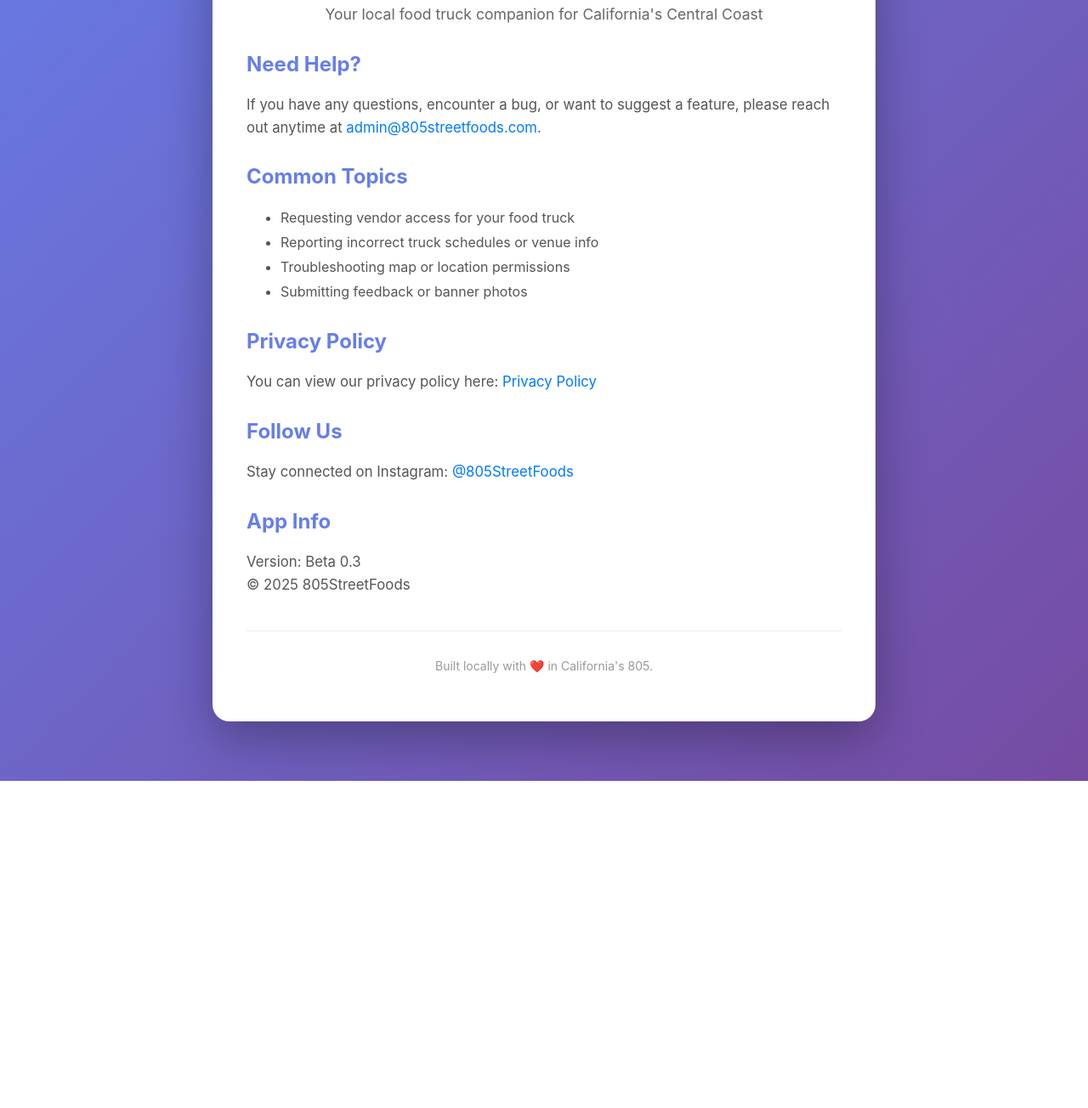
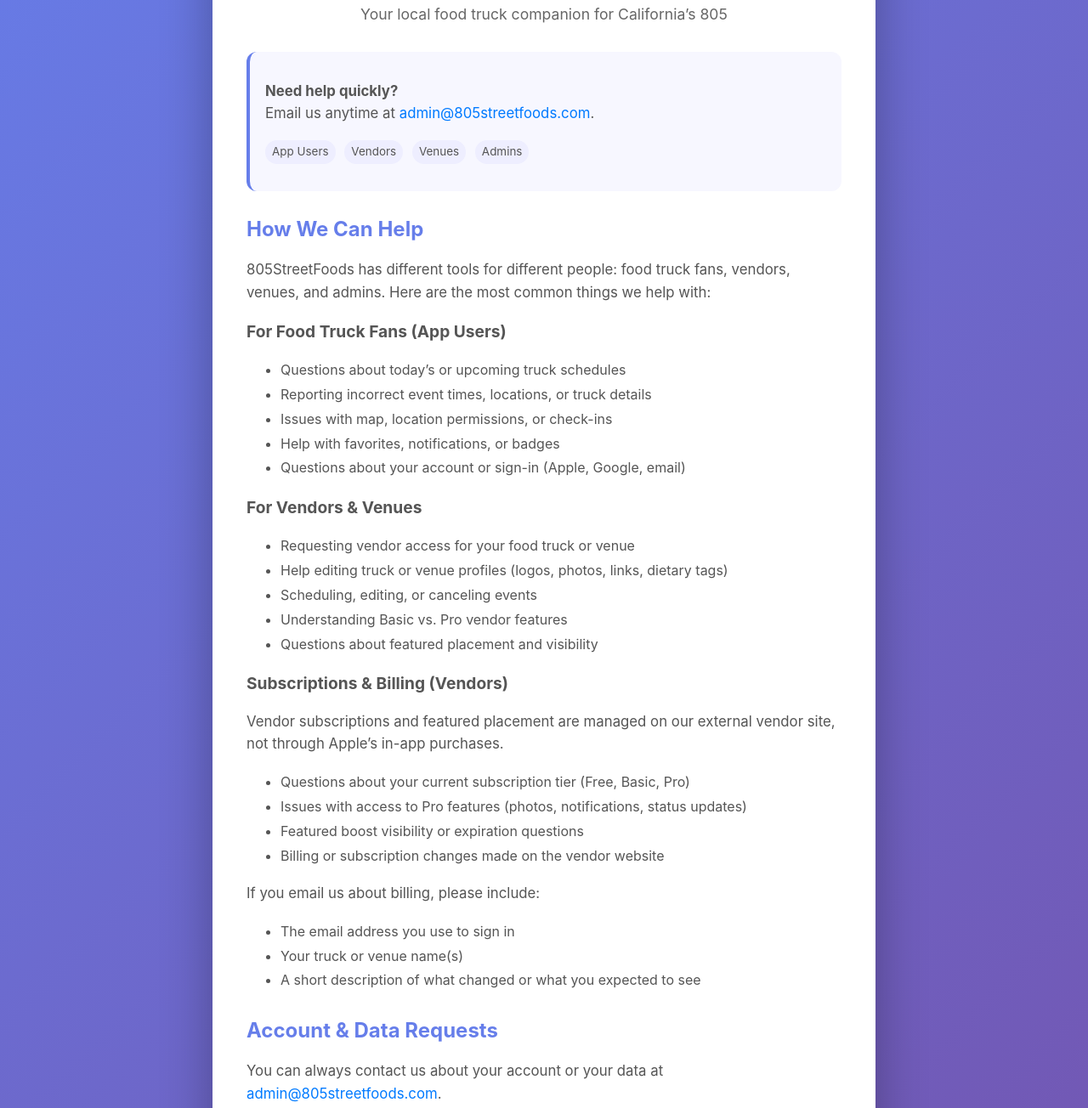
Before and after one commit to mjb622/805StreetFoods-Support, a plain HTML site: page index.html in a window 1280 px wide. Shown: the part 314-1618 px from the top of the page at 85% size. Before the commit the page ends 1233 px from the top, so only its background shows below. Drawn offline with Linux system fonts and the light colour scheme.

Commit message:
Update Support page with comprehensive help resources
- Add detailed support categories for users, vendors, and venues
- Include subscription and billing support guidance
- Add account and data request procedures
- Include bug reporting guidelines
- Link to privacy policy and terms of service

```diff
--- a/index.html
+++ b/index.html
@@ -4,8 +4,7 @@
     <meta charset="UTF-8">
     <meta name="viewport" content="width=device-width, initial-scale=1.0">
     <title>805StreetFoods Support</title>
-      <meta name="description" content="Get help with the 805StreetFoods app — contact support, report issues, or
-   learn more about vendor access.">
+    <meta name="description" content="Get help with the 805StreetFoods app — contact support, request vendor access, report issues, or manage your account.">
     <link rel="icon" type="image/png" href="/logo.png">
     <style>
         body {
@@ -50,6 +49,11 @@
             margin-top: 30px;
             font-size: 1.5em;
         }
+        h3 {
+            color: #555;
+            margin-top: 20px;
+            font-size: 1.2em;
+        }
         p {
             color: #555;
             line-height: 1.6;
@@ -75,34 +79,115 @@
             padding-top: 30px;
             border-top: 1px solid #eee;
         }
+        .highlight-box {
+            background: #f7f7ff;
+            border-radius: 12px;
+            padding: 16px 18px;
+            margin-bottom: 20px;
+            border-left: 4px solid #667eea;
+        }
+        .tag {
+            display: inline-block;
+            padding: 3px 8px;
+            border-radius: 999px;
+            background: #eef;
+            color: #555;
+            font-size: 0.8em;
+            margin-right: 6px;
+        }
     </style>
 </head>
 <body>
     <div class="container">
-          <img src="https://805streetfoods.com/logo.png" alt="805 Street Foods" class="logo">
+        <img src="https://805streetfoods.com/logo.png" alt="805StreetFoods" class="logo">
         <h1>805StreetFoods Support</h1>
-          <p class="subtitle">Your local food truck companion for California's Central Coast</p>
+        <p class="subtitle">Your local food truck companion for California’s 805</p>
 
-          <h2>Need Help?</h2>
+        <div class="highlight-box">
+            <p><strong>Need help quickly?</strong><br>
+            Email us anytime at
+            <a href="mailto:admin@805streetfoods.com">admin@805streetfoods.com</a>.</p>
+            <p style="margin-top: 10px;">
+                <span class="tag">App Users</span>
+                <span class="tag">Vendors</span>
+                <span class="tag">Venues</span>
+                <span class="tag">Admins</span>
+            </p>
+        </div>
+
+        <h2>How We Can Help</h2>
+        <p>805StreetFoods has different tools for different people: food truck fans, vendors, venues, and admins.
+        Here are the most common things we help with:</p>
+
+        <h3>For Food Truck Fans (App Users)</h3>
+        <ul>
+            <li>Questions about today’s or upcoming truck schedules</li>
+            <li>Reporting incorrect event times, locations, or truck details</li>
+            <li>Issues with map, location permissions, or check-ins</li>
+            <li>Help with favorites, notifications, or badges</li>
+            <li>Questions about your account or sign-in (Apple, Google, email)</li>
+        </ul>
+
+        <h3>For Vendors & Venues</h3>
+        <ul>
+            <li>Requesting vendor access for your food truck or venue</li>
+            <li>Help editing truck or venue profiles (logos, photos, links, dietary tags)</li>
+            <li>Scheduling, editing, or canceling events</li>
+            <li>Understanding Basic vs. Pro vendor features</li>
+            <li>Questions about featured placement and visibility</li>
+        </ul>
+
+        <h3>Subscriptions & Billing (Vendors)</h3>
         <p>
-              If you have any questions, encounter a bug, or want to suggest a feature,
-              please reach out anytime at
+            Vendor subscriptions and featured placement are managed on our external vendor site,
+            not through Apple’s in-app purchases.
+        </p>
+        <ul>
+            <li>Questions about your current subscription tier (Free, Basic, Pro)</li>
+            <li>Issues with access to Pro features (photos, notifications, status updates)</li>
+            <li>Featured boost visibility or expiration questions</li>
+            <li>Billing or subscription changes made on the vendor website</li>
+        </ul>
+        <p>
+            If you email us about billing, please include:
+        </p>
+        <ul>
+            <li>The email address you use to sign in</li>
+            <li>Your truck or venue name(s)</li>
+            <li>A short description of what changed or what you expected to see</li>
+        </ul>
+
+        <h2>Account & Data Requests</h2>
+        <p>
+            You can always contact us about your account or your data at
             <a href="mailto:admin@805streetfoods.com">admin@805streetfoods.com</a>.
         </p>
-
-          <h2>Common Topics</h2>
         <ul>
-              <li>Requesting vendor access for your food truck</li>
-              <li>Reporting incorrect truck schedules or venue info</li>
-              <li>Troubleshooting map or location permissions</li>
-              <li>Submitting feedback or banner photos</li>
+            <li>Help accessing your account if you’re locked out</li>
+            <li>Updating your profile information if you can’t do it in the app</li>
+            <li>Requesting a copy of your data (favorites, check-ins, ratings, etc.)</li>
+            <li>Requesting account deletion and data removal where possible</li>
         </ul>
 
-          <h2>Privacy Policy</h2>
+        <h2>Reporting a Bug or Issue</h2>
+        <p>When something isn’t working, details really help us fix it quickly.
+        If you can, please include in your email:</p>
+        <ul>
+            <li>What you were trying to do (for example: “check in”, “favorite a truck”, “edit an event”)</li>
+            <li>What happened instead (error message, blank screen, crash, wrong data, etc.)</li>
+            <li>Your device model and iOS version (if you know it)</li>
+            <li>Approximate date/time the problem occurred</li>
+            <li>Screenshots if you’re comfortable sharing them</li>
+        </ul>
+
+        <h2>Legal & Privacy</h2>
         <p>
-              You can view our privacy policy here:
-              <a href="https://privacy.805streetfoods.com" target="_blank">Privacy Policy</a>
+            You can review our full legal and privacy documents here:
         </p>
+        <ul>
+            <li><a href="https://privacy.805streetfoods.com" target="_blank">Privacy Policy</a></li>
+            <li><a href="https://tos.805streetfoods.com" target="_blank">Terms of Service</a></li>
+        </ul>
 
         <h2>Follow Us</h2>
         <p>
@@ -117,7 +202,7 @@
         </p>
 
         <p class="footer">
-              Built locally with ❤️ in California's 805.
+            Built locally with ❤️ in California’s 805.
         </p>
     </div>
 </body>
```
Lines whose indentation alone changed are shown as unchanged.
